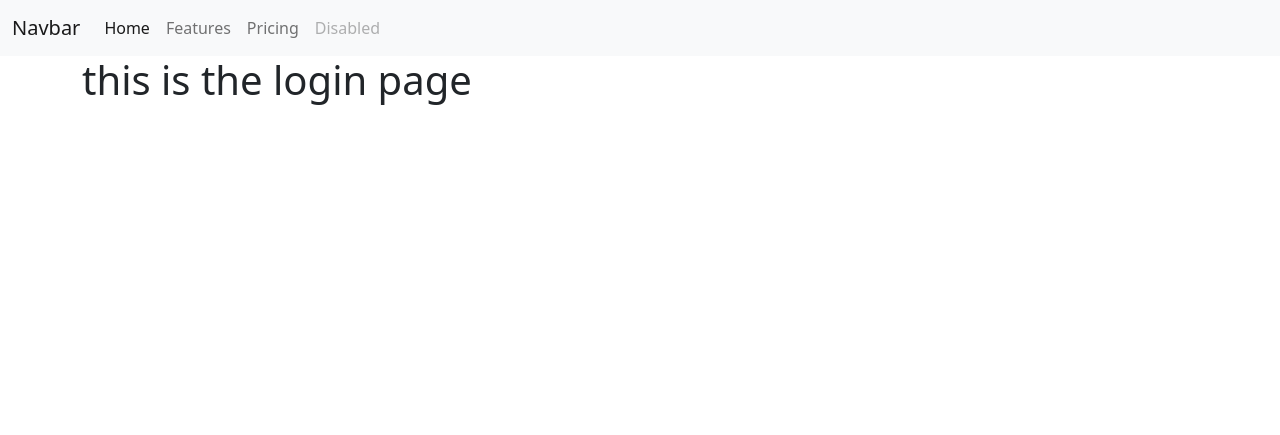
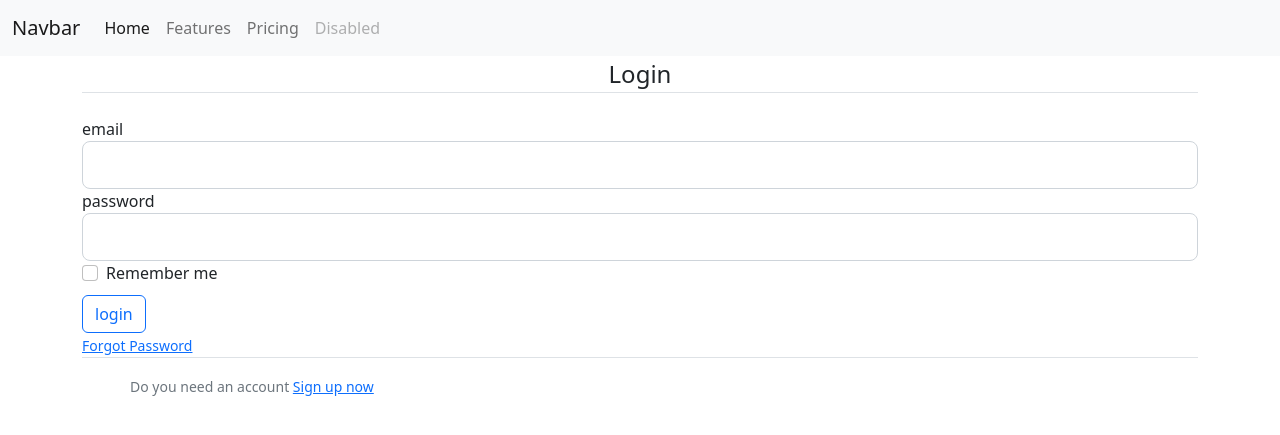
Before and after one commit to ch1n069/Blog-app, a Flask app: page /login in a window 1280 px wide. Shown: the top 435 px of the page. Run offline with Flask 2, Linux system fonts and the light colour scheme; some libraries are stand-ins or nearby versions.

Commit message:
added the login forms and its validation

```diff
--- a/app/main/views.py
+++ b/app/main/views.py
@@ -24,17 +24,28 @@ def register():
 
 
 
-@main.route('/login')
+@main.route('/login',  methods=['GET', 'POST'])
 def login():
 
-    form = LoginForm()
+    forms = LoginForm()
+
+
+    if forms.validate_on_submit():
+        if forms.email.data == "user@test.com" and forms.password.data == "password":
+
+            flash('You have been logged in', 'success')
+            return redirect(url_for('main.index'))
+        else:
+            flash('Log in unsuccessful please check username and password', 'danger')
+
+
 
 
     '''This is the home page for the application'''
 
 
 
-    return render_template('login.html' ,title='Login' , form=form)
+    return render_template('login.html' ,title='Login' , forms=forms)
 
 
 
--- a/app/templates/login.html
+++ b/app/templates/login.html
@@ -1,6 +1,49 @@
 {% extends 'base.html' %} {% block content %}
+<div class="content-section">
+    <form method="POST" action="">
+        {{forms.hidden_tag() }}
+        <fieldset class="form-group">
+            <legend class="border-bottom mb-4 text-center">Login</legend>
 
-<h1>this is the login page</h1>
+            <div class="form-group">
+                {{forms.email.label(class="form-control-label")}} {% if forms.email.errors %} {{forms.email(class="form-control form-control-lg is-invalid")}}
+                <div class="invalid-feedback">
+                    {% for error in forms.email.errors %}
+                    <span>{{error}}</span> {% endfor %}
+                </div>
+                {% else %} {{forms.email(class="form-control form-control-lg")}} {% endif %}
+            </div>
+            <div class="form-group">
+                {{forms.password.label(class="form-control-label")}} {% if forms.password.errors %} {{forms.password(class="form-control form-control-lg is-invalid")}}
+                <div class="invalid-feedback">
+                    {% for error in forms.password.errors %}
+                    <span>{{error}}</span> {% endfor %}
+                </div>
+                {% else %} {{forms.password(class="form-control form-control-lg")}} {% endif %}
+            </div>
+            <div class="form-check">
+                {{ forms.remember(class="form-check-input")}} {{ forms.remember.label(class="form-check-label")}}
+
+            </div>
 
 
+        </fieldset>
+        <div class="form-group mt-2">
+            {{forms.submit(class="btn btn-outline-primary")}}
+
+
+        </div>
+        <small class="text-muted ml-2">
+            <a href="">Forgot Password</a>
+        </small>
+
+    </form>
+</div>
+<div class="border-top pt-3">
+    <small class="already text-muted mx-5">
+        Do you need an account <a class="ml-2" href="{{url_for('main.register')}}">Sign up now</a>
+    </small>
+
+</div>
+
 {% endblock %}
```
